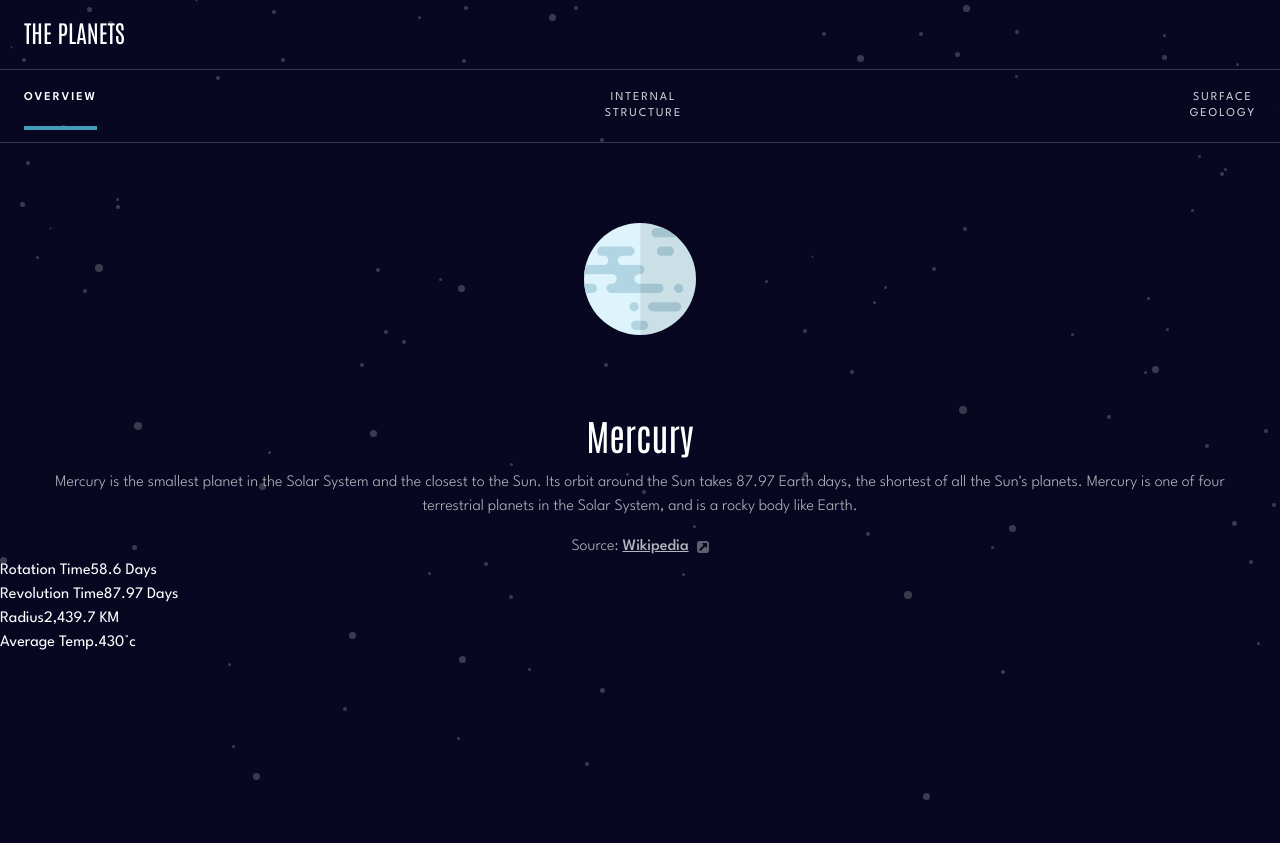
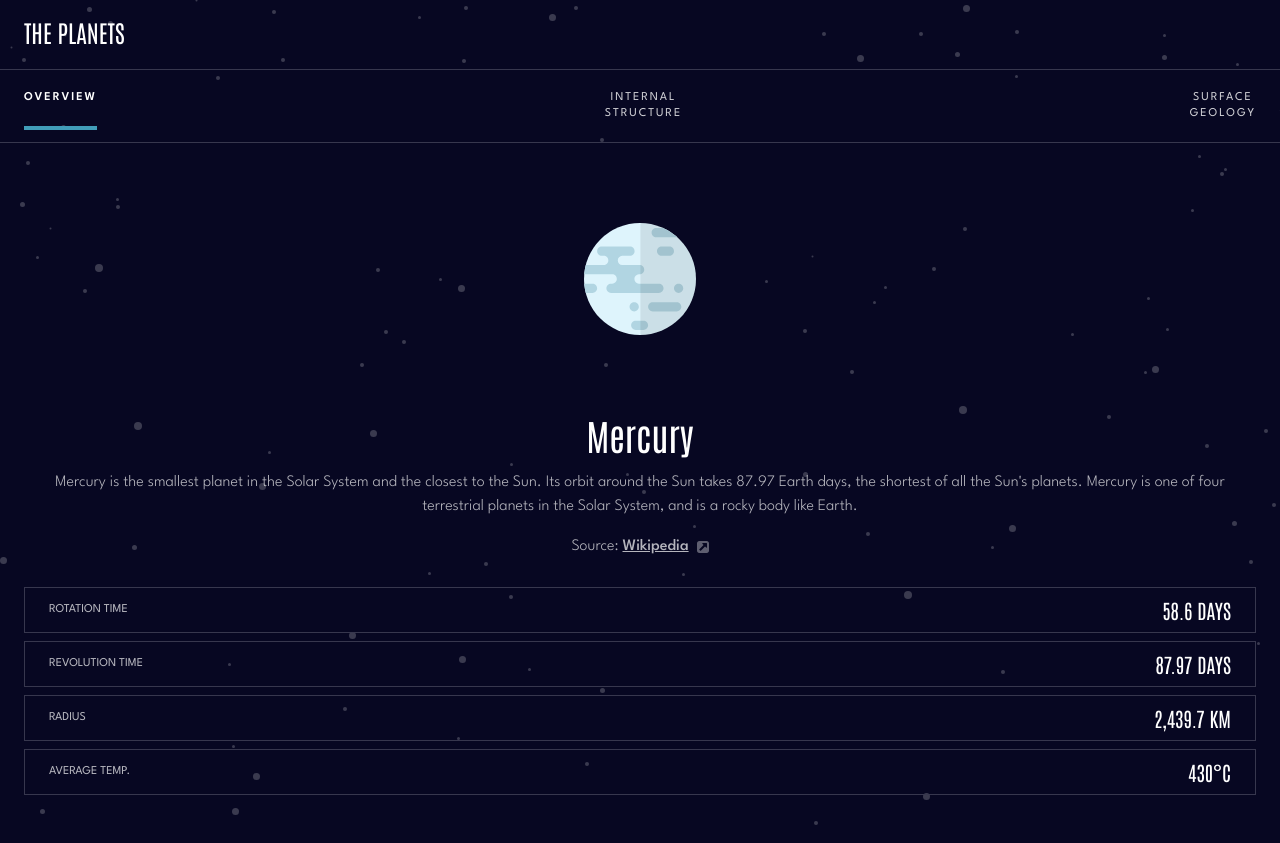
Before and after one commit to jjalbuenacabuyao/planet-facts, a Next.js app: page / in a window 1280 px wide. Before the commit the page ends 800 px from the top, so only its background shows below. Built offline with nearby package versions, Linux system fonts and the light colour scheme.

Commit message:
add style to the components

```diff
--- a/src/app/components/PlanetInfoContainer.tsx
+++ b/src/app/components/PlanetInfoContainer.tsx
@@ -1,4 +1,8 @@
 "use client";
+
+import { Antonio } from "next/font/google";
+
+const antonio = Antonio({subsets: ["latin"]});
 
 interface Props {
   title: string;
@@ -7,10 +11,10 @@ interface Props {
 
 const PlanetInfoContainer = ({title, value}: Props) => {
   return (
-    <div>
-      <span>{title}</span>
-      <span>{value}</span>
-    </div>
+    <li className="flex items-center px-6 py-3 justify-between border border-gray uppercase">
+      <h2 className="opacity-70 text-xs leading-none">{title}</h2>
+      <span className={`${antonio.className} text-xl leading-none`}>{value}</span>
+    </li>
   )
 }
 
--- a/src/app/components/PlanetInformation.tsx
+++ b/src/app/components/PlanetInformation.tsx
@@ -9,11 +9,11 @@ const PlanetInformation = () => {
   const planetInfo = ["Rotation Time", "Revolution Time", "Radius", "Average Temp."];
 
   return (
-    <div>
+    <ul className="px-6 flex flex-col gap-2 mt-7 mb-12">
       {planetInfo.map((item, index) => (
         <PlanetInfoContainer key={item} title={item} value={infoValues[index]} />
       ))}
-    </div>
+    </ul>
   )
 }
 
```
